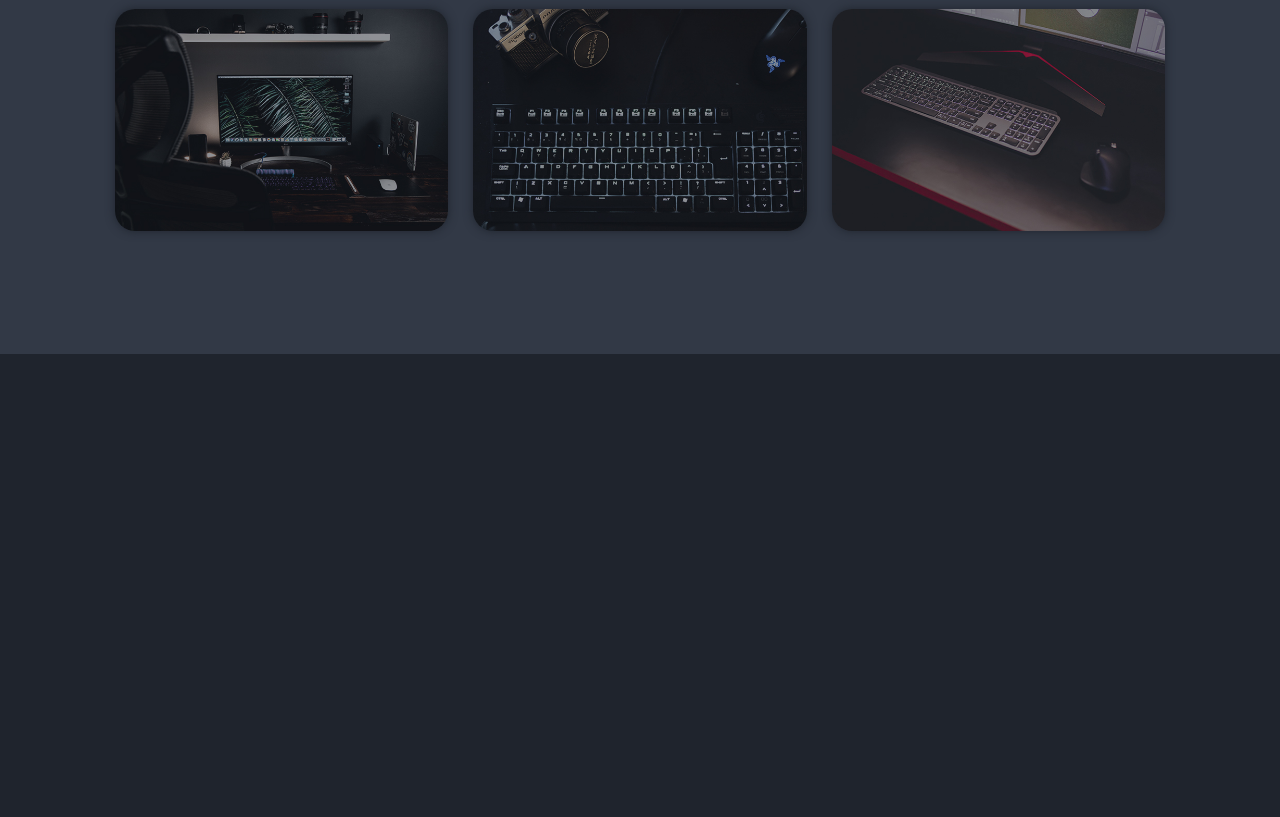
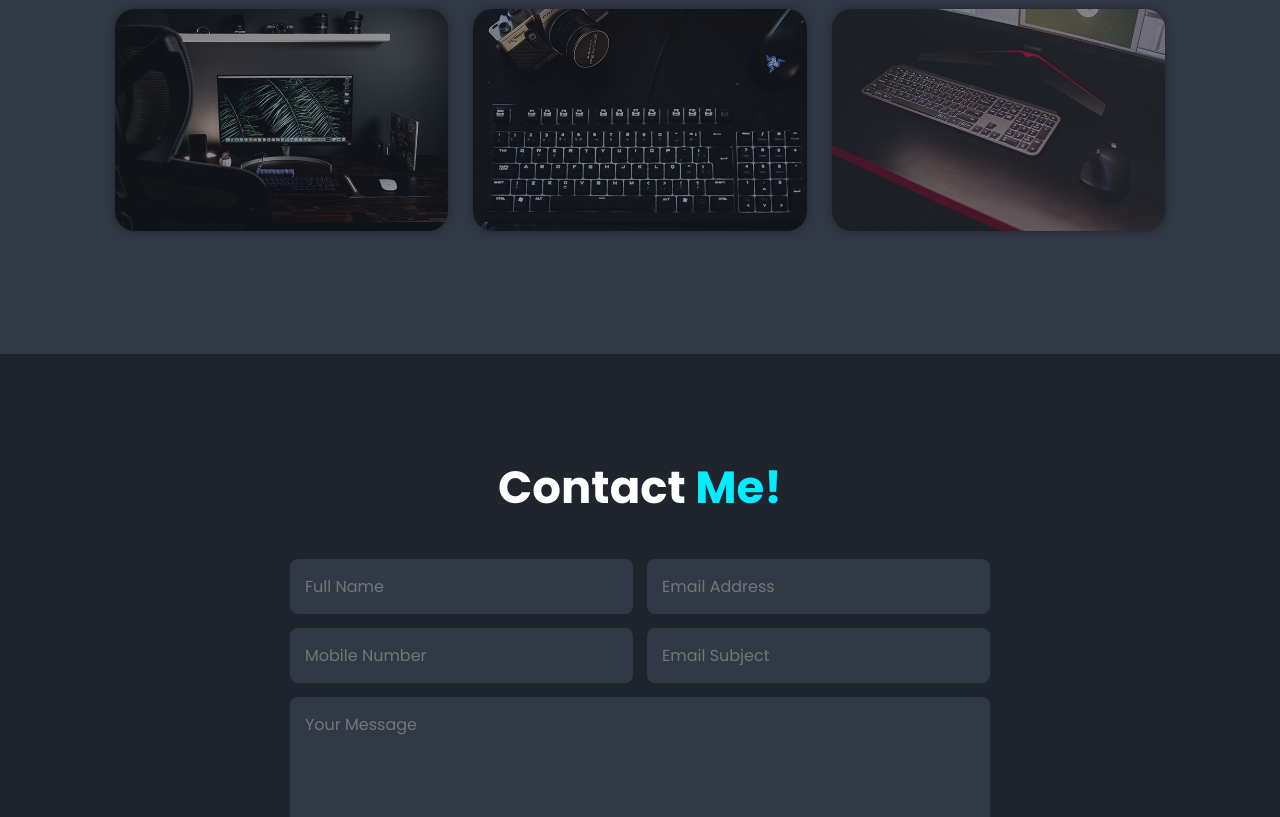
Before and after one commit to shayanjmln/Start-Project-Complete-Responsive-Portfolio-Website, a plain HTML site: page index.html in a window 1280 px wide. Shown: the part 2846-3663 px from the top of the page. Before the commit the page ends 3200 px from the top, so only its background shows below. Drawn offline with nearby package versions, Linux system fonts and the light colour scheme.

Commit message:
contact section design

```diff
--- a/css/style.css
+++ b/css/style.css
@@ -290,3 +290,44 @@ span {
     font-size: 2rem;
     color: var(--second-bg-color);
 }
+
+.contact h2 {
+    margin-bottom: 3rem;
+}
+
+.contact form {
+    max-width: 70rem;
+    margin: 1rem auto;
+    text-align: center;
+    margin-bottom: 3rem;
+}
+
+.contact form .input-box {
+    display: flex;
+    justify-content: space-between;
+    flex-wrap: wrap;
+}
+
+.contact form .input-box input,
+.contact form textarea {
+    width: 100%;
+    padding: 1.5rem;
+    font-size: 1.6rem;
+    color: var(--text-color);
+    background: var(--second-bg-color);
+    border-radius: .8rem;
+    margin: .7rem 0;
+}
+
+.contact form .input-box input {
+    width: 49%;
+}
+
+.contact form textarea {
+    resize: none;
+}
+
+.contact form .btn {
+    margin-top: 2rem;
+    cursor: pointer;
+}
--- a/index.html
+++ b/index.html
@@ -58,7 +58,7 @@
 
       <div class="about-content">
         <h2 class="heading">About <span>Me</span></h2>
-        <h3>Frontend Developer</h3>
+        <h3>Frontend Developer!</h3>
         <p>Hello! My name is Shayan Jamalian and I enjoy creating
            things on the internet. I have been interested in front end
             development for a few years now and this interest continues
@@ -158,6 +158,22 @@
      </section>
 
     <!-- contact section design -->
+     <section class="contact" id="contact">
+      <h2 class="heading">Contact <span>Me!</span></h2>
+
+      <form action="#">
+        <div class="input-box">
+          <input type="text" placeholder="Full Name">
+          <input type="email" placeholder="Email Address">
+        </div>
+        <div class="input-box">
+          <input type="number" placeholder="Mobile Number">
+          <input type="text" placeholder="Email Subject">
+        </div>
+        <textarea name="" id="" cols="30" rows="10" placeholder="Your Message"></textarea>
+        <input type="submit" value="Send Message" class="btn">
+      </form>
+     </section>
 
     <!-- footer design -->
 
```
